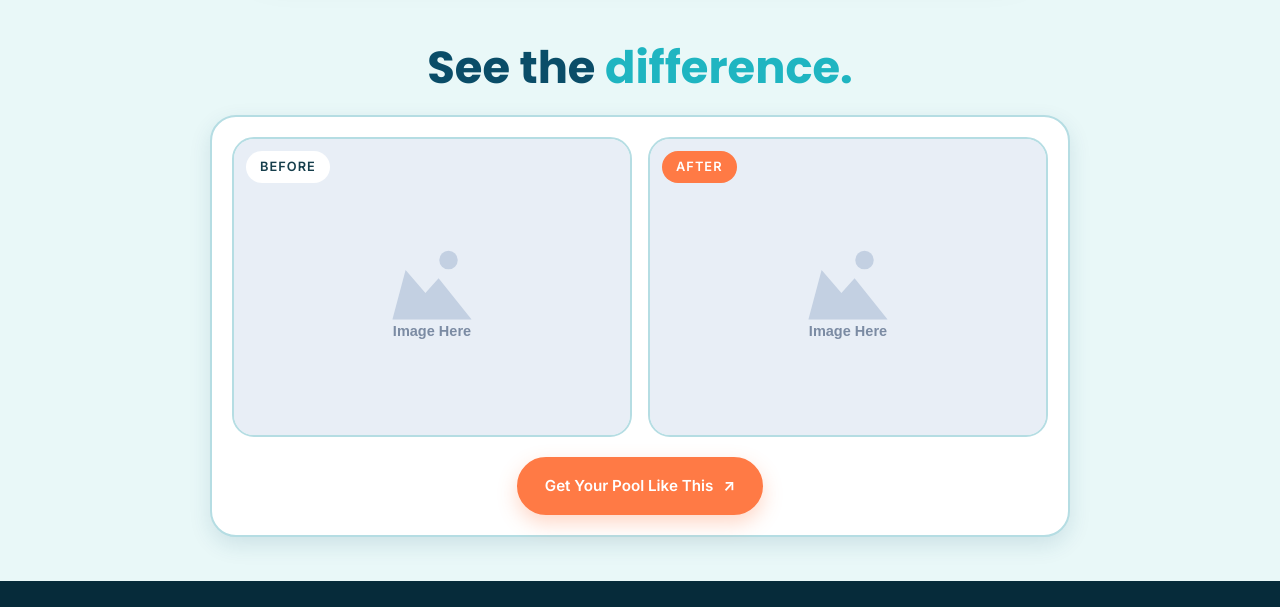
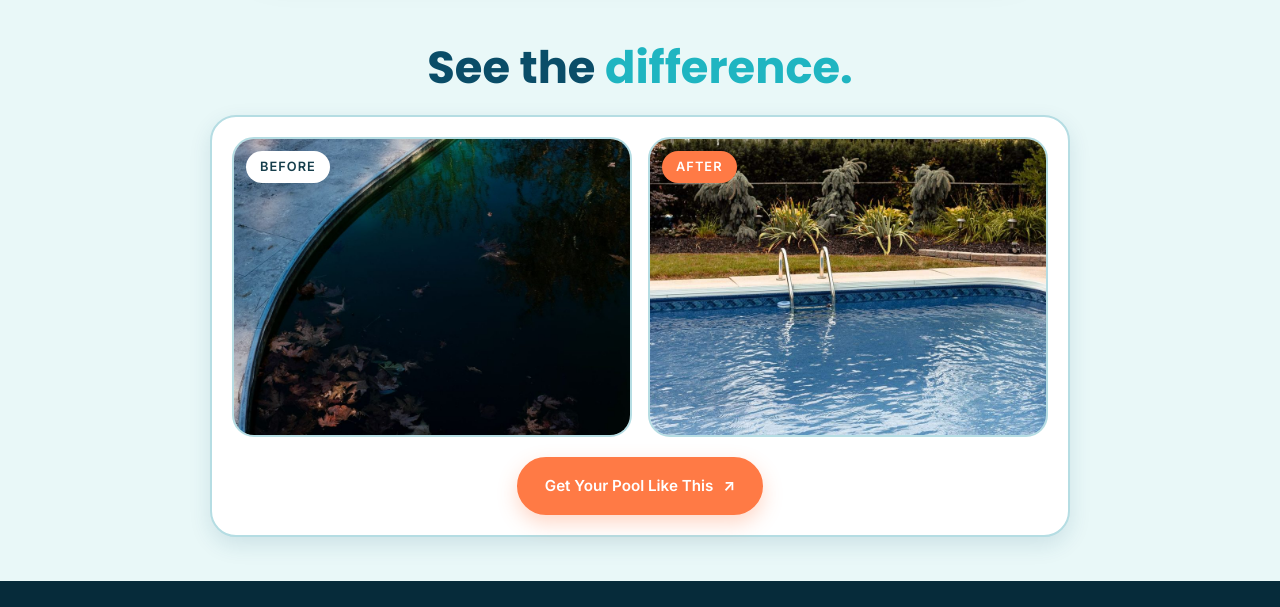
Before and after one commit to Mrcheete/cleartide-pools-demo, a plain HTML site: page index.html in a window 1280 px wide. Shown: the part 1800-2407 px from the top of the page. Drawn offline with Linux system fonts and the light colour scheme.

Commit message:
Add free Pexels before/after photos to the demo
Cropped to 4:3 and compressed (87 KB and 155 KB). Credits in README.

Co-Authored-By: Claude Opus 5.5 <noreply@anthropic.com>

```diff
--- a/index.html
+++ b/index.html
@@ -166,11 +166,11 @@
       <div class="hp-ba-card">
       <div class="hp-ba">
         <figure>
-          <img src="images/placeholder.svg" width="1200" height="900" loading="lazy" alt="Describe this photo, e.g. a green pool before cleaning">
+          <img src="images/before-pool.jpg" width="1000" height="750" loading="lazy" alt="Dark, murky pool with leaves floating in it">
           <figcaption>Before</figcaption>
         </figure>
         <figure>
-          <img src="images/placeholder.svg" width="1200" height="900" loading="lazy" alt="Describe this photo, e.g. the same pool, clear after cleaning">
+          <img src="images/after-pool.jpg" width="1000" height="750" loading="lazy" alt="Crystal-clear blue pool in a garden">
           <figcaption class="is-after">After</figcaption>
         </figure>
       </div>
```
Also changed, not shown: images/after-pool.jpg (added), images/before-pool.jpg (added), 1 other file.
